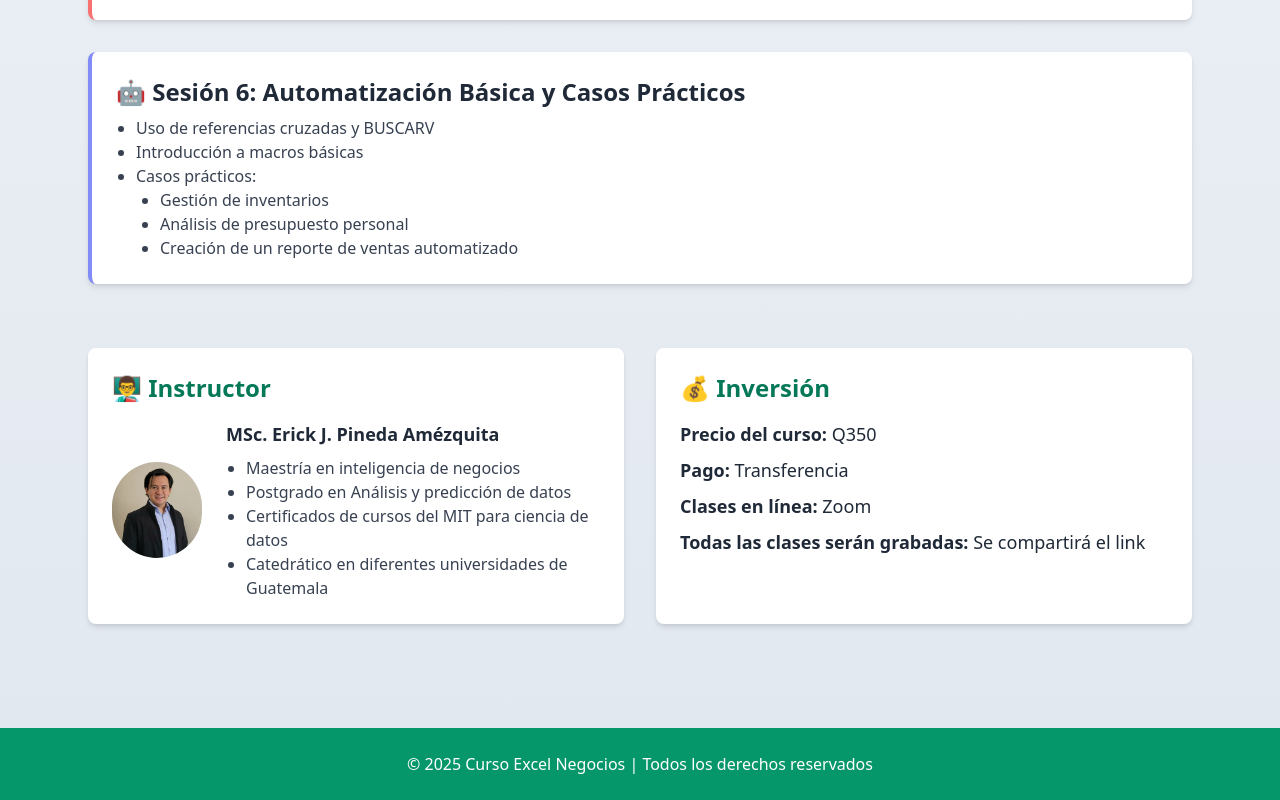
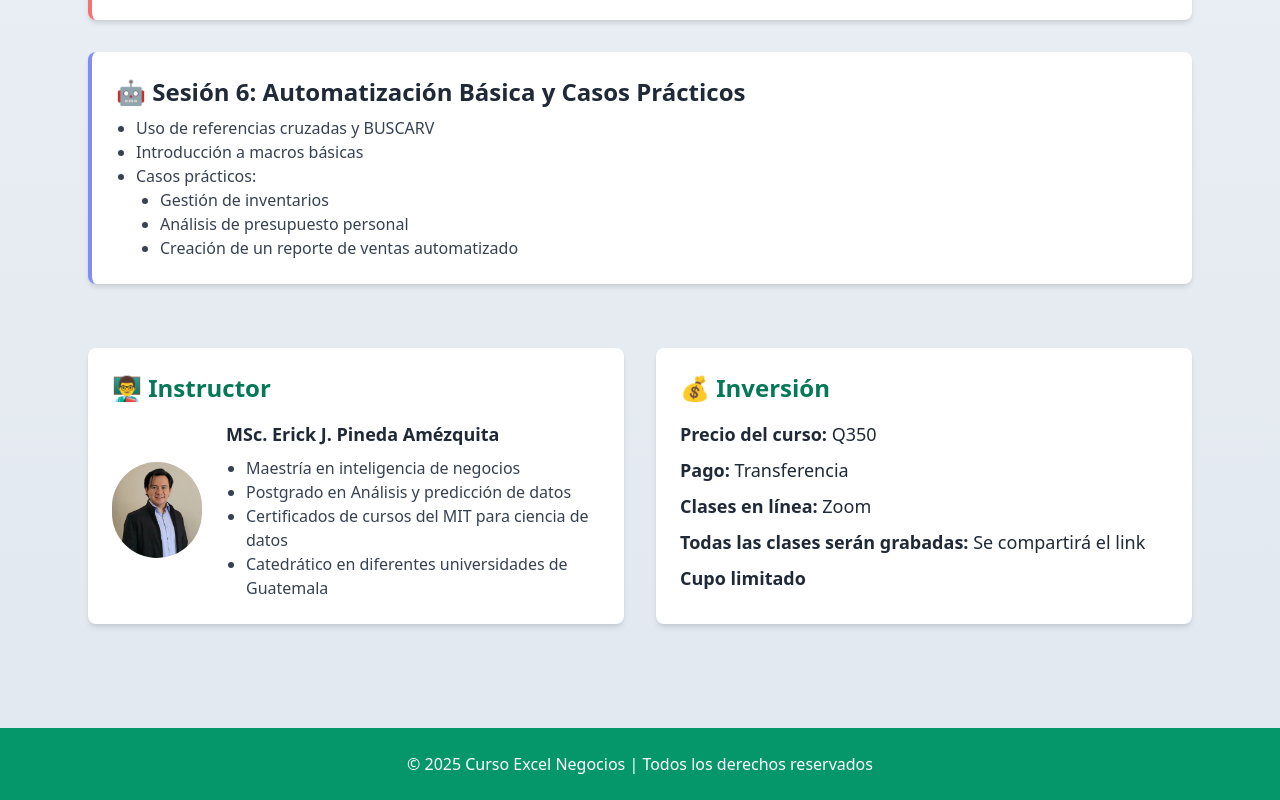
Before and after one commit to epinedaWorks/CursoExcel-C01, a plain HTML site: page index.html in a window 1280 px wide. Shown: the part 1852-2652 px from the top of the page. Drawn offline with nearby package versions, Linux system fonts and the light colour scheme.

Commit message:
Add files via upload

```diff
--- a/index.html
+++ b/index.html
@@ -172,9 +172,10 @@
           <ul class="text-gray-800 text-lg space-y-2">
             <li><strong>Precio del curso:</strong> Q350</li>
             <li><strong>Pago:</strong> Transferencia</li>
-            <!-- <li><strong>Contacto o más información:</strong> 34022219</li>     -->
-			<li><strong>Clases en línea: </strong>Zoom</li>
+			 <!--  <li><strong>Contacto o más información:</strong> <a href="https://wa.me/50234022219" target="_blank" class="text-green-600 underline">34022219 (Haz clic para escribir por WhatsApp)</a></li> -->
+           	<li><strong>Clases en línea: </strong>Zoom</li>
 			<li><strong>Todas las clases serán grabadas: </strong> Se compartirá el link</li>
+			<li><strong>Cupo limitado </strong> </li>
 
           </ul>
         </div>
```
